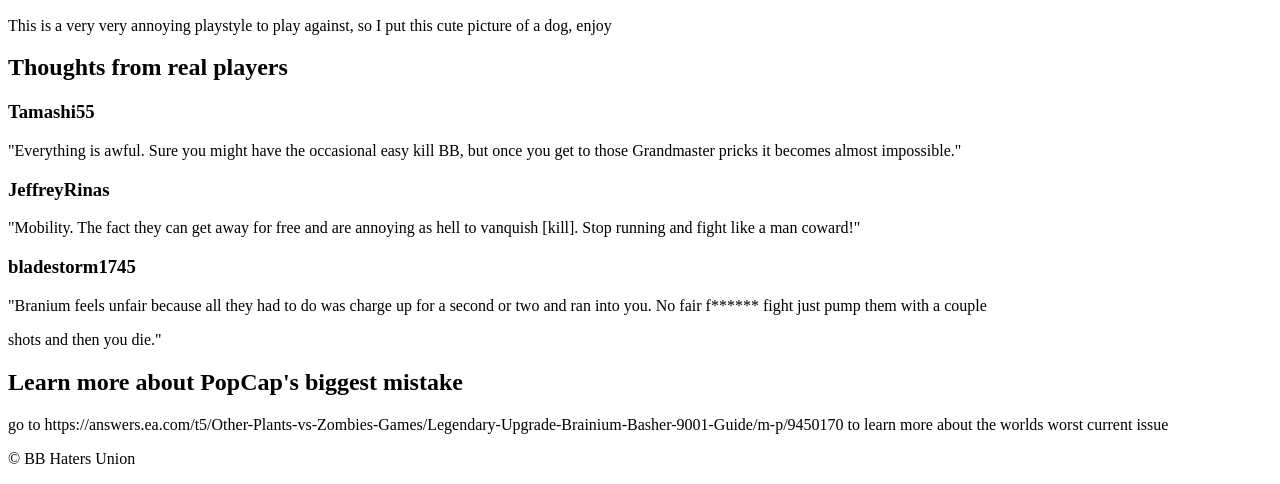
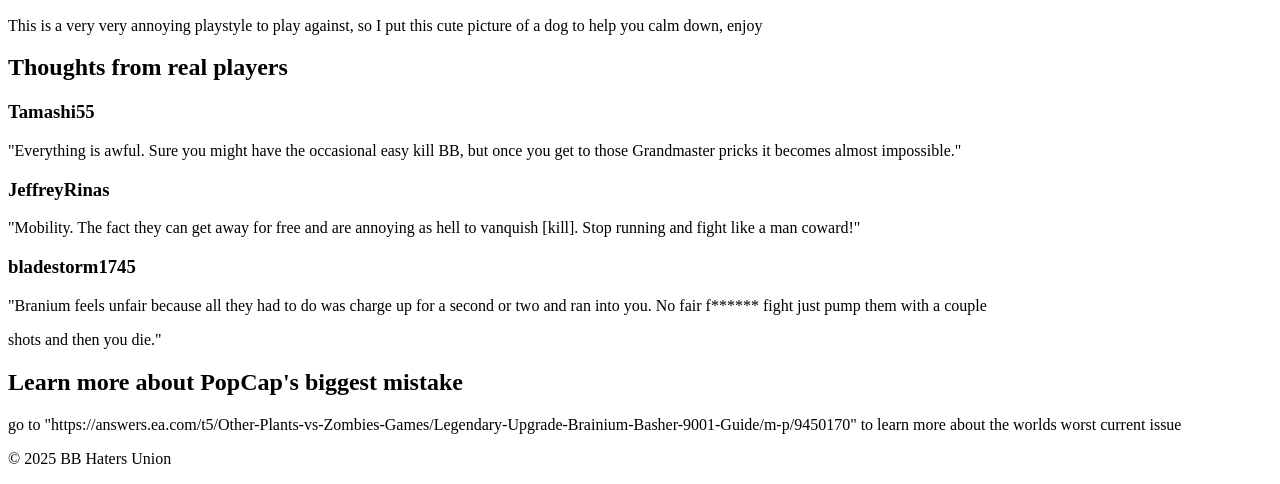
Before and after one commit to guyfromportillos/TCD-CIS-Webdev, a plain HTML site: page module03/lab1.html in a window 1280 px wide. Shown: the part 1288-1772 px from the top of the page. Drawn offline with Linux system fonts and the light colour scheme.

Commit message:
Update lab1.html

```diff
--- a/module03/lab1.html
+++ b/module03/lab1.html
@@ -21,7 +21,7 @@
 <img src="https://guyfromportillos.github.io/TCD-CIS-Webdev/module03/images/ugly-scumbag.png" alt="https://guyfromportillos.github.io/TCD-CIS-Webdev/module03/images/ugly-scumbag.png" width="240" height="240">
 <p>Images of branium basher skins that were also released at the same time. Branium bashers who use this skin are 126% more likley to emote after every kill</p>
 <img src="https://guyfromportillos.github.io/TCD-CIS-Webdev/module03/images/goodyy.png" alt="https://guyfromportillos.github.io/TCD-CIS-Webdev/module03/images/goodyy.png" width="240" height="240">
-<p>This is a very very annoying playstyle to play against, so I put this cute picture of a dog, enjoy</p>
+<p>This is a very very annoying playstyle to play against, so I put this cute picture of a dog to help you calm down, enjoy</p>
 <h2>Thoughts from real players</h2>
 <h3>Tamashi55</h3>
 <p>"Everything is awful. Sure you might have the occasional easy kill BB, but once you get to those Grandmaster pricks it becomes almost impossible."</p>
@@ -31,7 +31,7 @@
 <p>"Branium feels unfair because all they had to do was charge up for a second or two and ran into you. No fair f****** fight just pump them with a couple</p>
 <p>shots and then you die."</p>
 <h2>Learn more about PopCap's biggest mistake</h2>
-<p>go to https://answers.ea.com/t5/Other-Plants-vs-Zombies-Games/Legendary-Upgrade-Brainium-Basher-9001-Guide/m-p/9450170 to learn more about the worlds worst current issue</p>
-<p>&copy; BB Haters Union</p>
+<p>go to "https://answers.ea.com/t5/Other-Plants-vs-Zombies-Games/Legendary-Upgrade-Brainium-Basher-9001-Guide/m-p/9450170" to learn more about the worlds worst current issue</p>
+<p>&copy; 2025 BB Haters Union</p>
 </body>
 </html>
```
